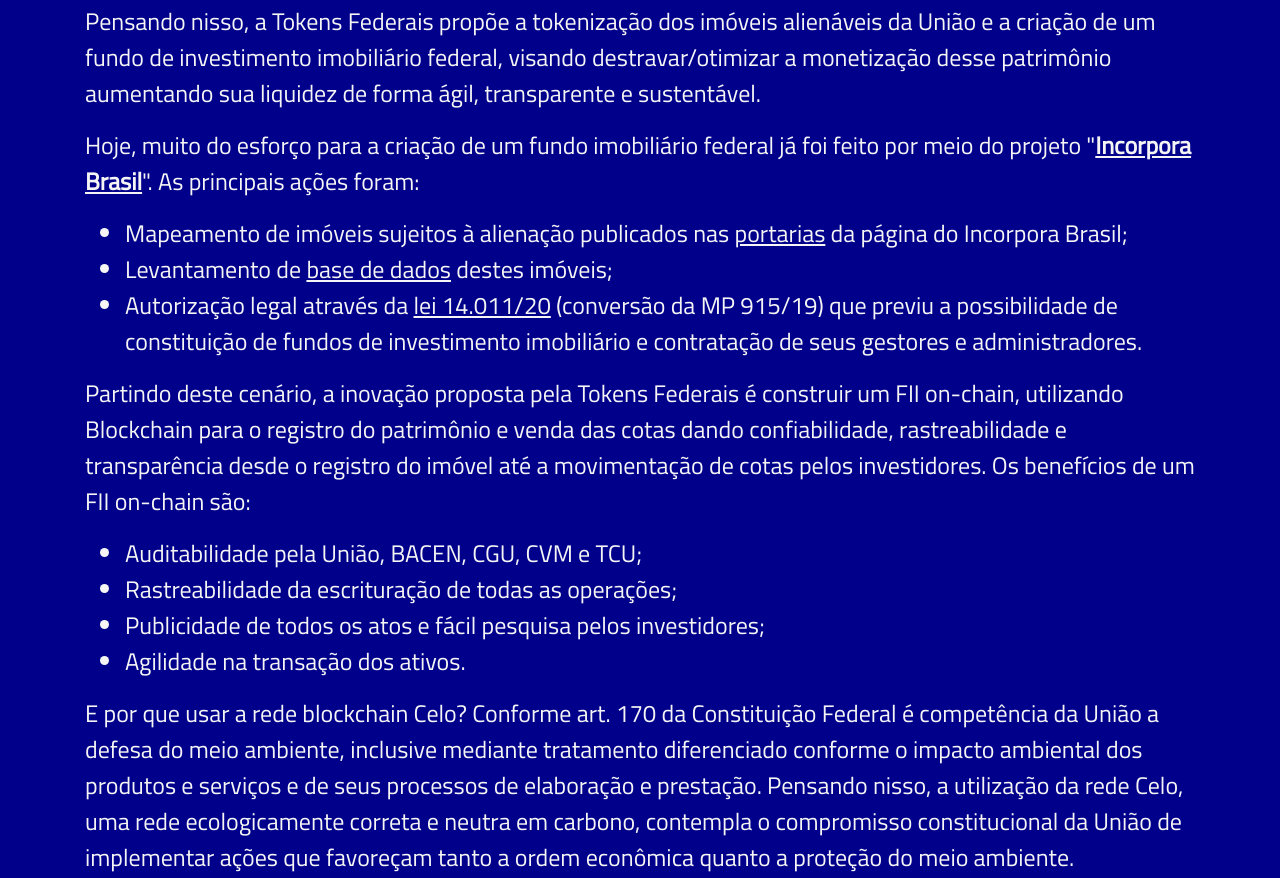
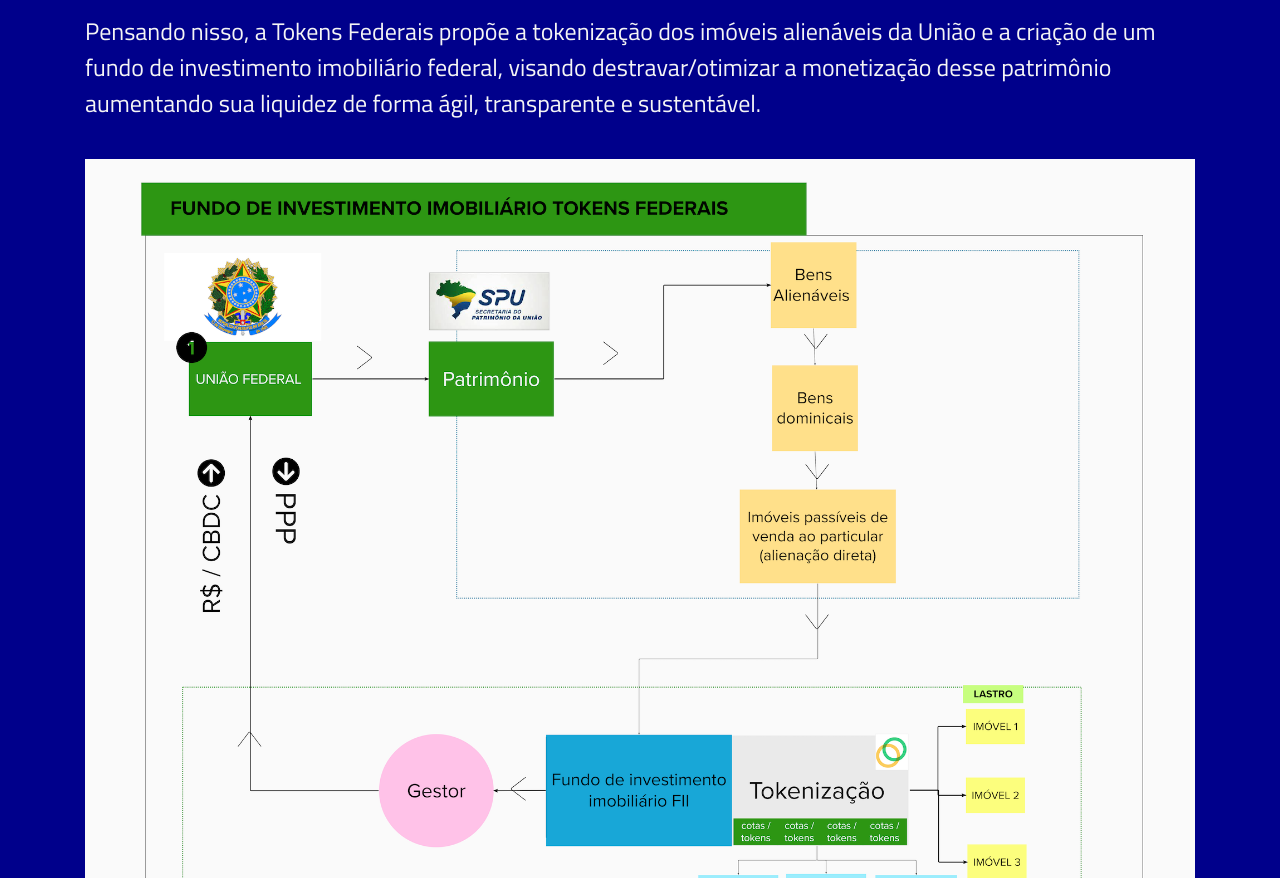
Before and after one commit to jeffprestes/tokensfederais, a website: page index.html in a window 1280 px wide. Shown: the part 773-1651 px from the top of the page. Drawn offline with nearby package versions, Linux system fonts and the light colour scheme.

Commit message:
inclusao fluxograma

```diff
--- a/index.html
+++ b/index.html
@@ -65,6 +65,12 @@
         border-style: none none dotted;
         color: grey;
       }
+      img {
+        margin-top: 2%;
+        margin-bottom: 2%;
+        height: 100%;
+        width: 100%;
+      }
       #img-candangos {
         height: 256px;
         width: 256px;
@@ -106,6 +112,9 @@
           Pensando nisso, a Tokens Federais propõe a tokenização dos imóveis alienáveis da União e a criação de um fundo de investimento imobiliário federal,
           visando destravar/otimizar a monetização desse patrimônio aumentando sua liquidez de forma ágil, transparente e sustentável.
         </p>
+        <div>
+          <img src="fluxo-tokens-federais.png" alt="Fluxograma da solução do projeto Tokens Federais" srcset="" />
+        </div>
         <p>
           Hoje, muito do esforço para a criação de um fundo imobiliário federal já foi feito por meio do projeto "<strong
             ><a href="https://www.gov.br/economia/pt-br/acesso-a-informacao/acoes-e-programas/incorpora-brasil/incorpora-brasil">Incorpora Brasil</a></strong
```
Also changed, not shown: fluxo-tokens-federais.png (added).
